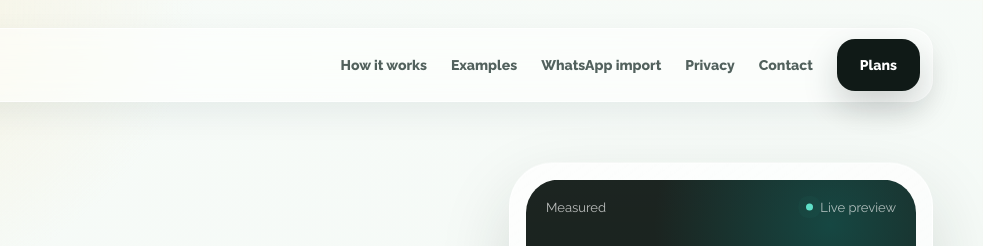
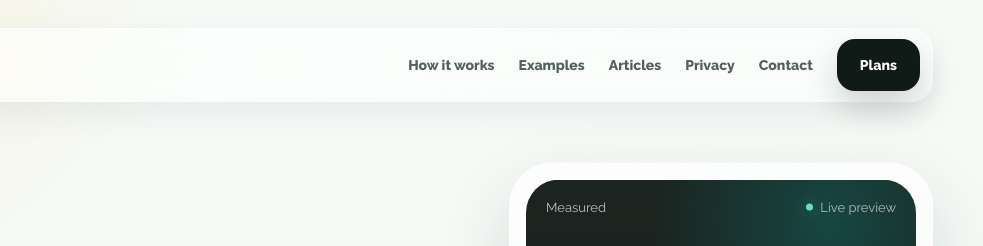
Before and after one commit to Mickyjim/measured-website, a plain HTML site: page index.html in a window 1280 px wide. Shown: the top 246 px of the page, 297-1280 px from the left. Drawn offline with Linux system fonts and the light colour scheme.

Commit message:
Add reply-guide articles + nav link
Publish three AI-SEO articles (what to say back: 'you always do this',
what to text after a fight, how to set a boundary over text) plus an
articles hub, and add Articles to the site nav. Each article carries
meta description, canonical, and FAQPage JSON-LD for search + answer-
engine visibility.

Co-Authored-By: Claude Opus 4.8 <noreply@anthropic.com>

```diff
--- a/index.html
+++ b/index.html
@@ -21,7 +21,7 @@
       <nav class="site-nav" aria-label="Main navigation">
         <a href="#how">How it works</a>
         <a href="#examples">Examples</a>
-        <a href="#whatsapp">WhatsApp import</a>
+        <a href="articles/index.html">Articles</a>
         <a href="privacy.html">Privacy</a>
         <a href="support.html#contact">Contact</a>
         <a class="nav-cta" href="#plans">Plans</a>
```
